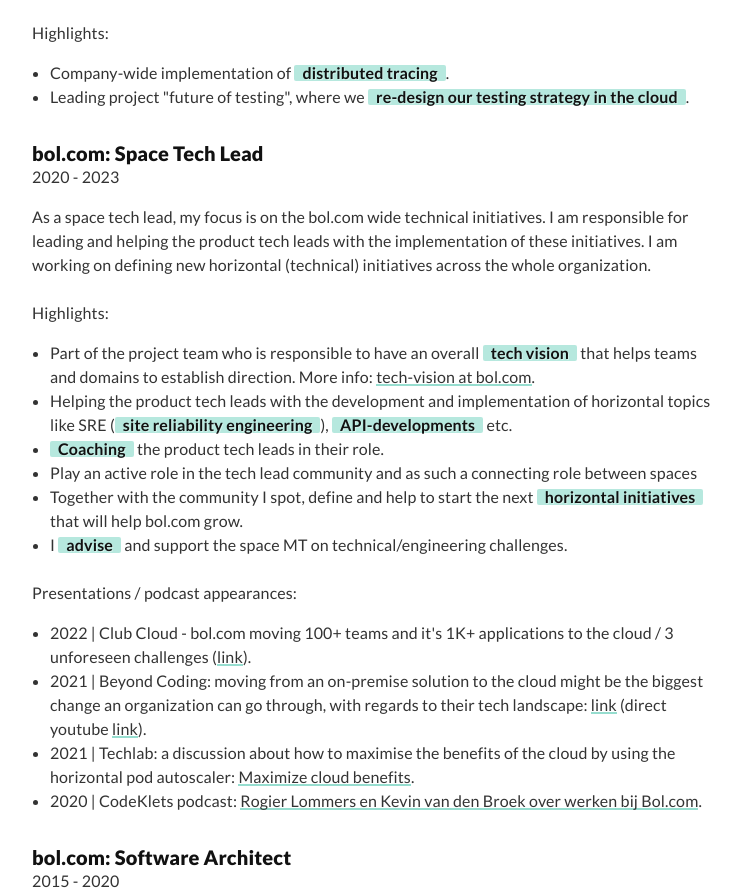
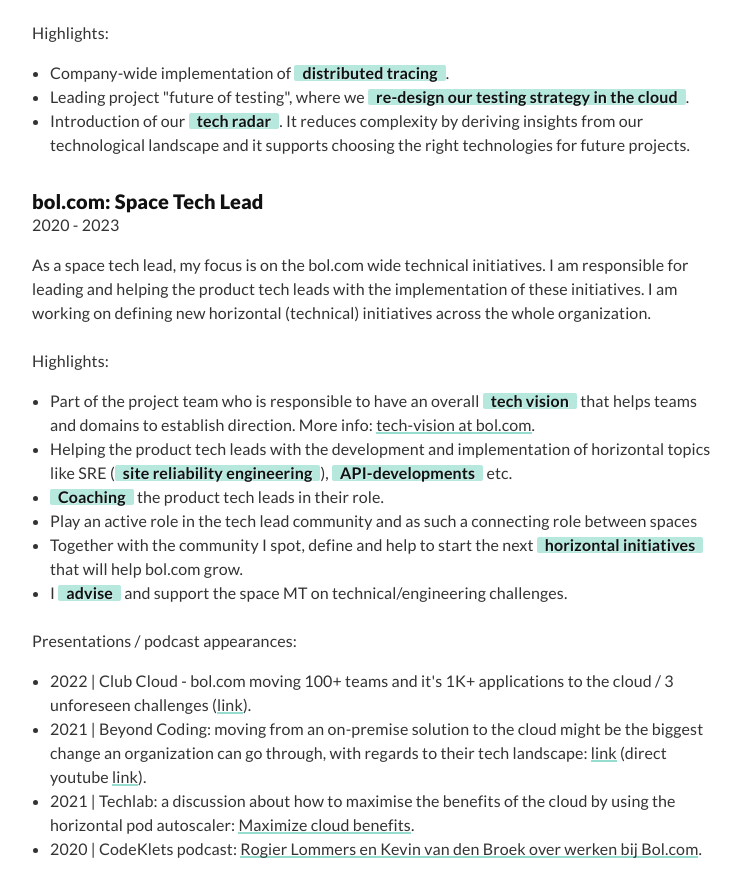
Before and after one commit to rogierlommers/resume, a plain HTML site: page src/assets/index.html in a window 1280 px wide. Shown: the part 905-1795 px from the top of the page, without its empty margins (374-1115 px from the left). Drawn offline with Linux system fonts and the light colour scheme.

Commit message:
Add tech radar

```diff
--- a/src/assets/index.html
+++ b/src/assets/index.html
@@ -598,6 +598,9 @@
                         <li>Company-wide implementation of <strong class="Tag">distributed tracing</strong>.</li>
                         <li>Leading project "future of testing", where we <strong class="Tag">re-design our testing
                                 strategy in the cloud</strong>.</li>
+                        <li>Introduction of our <strong class="Tag">tech radar</strong>. It reduces complexity by
+                            deriving insights from our technological landscape and it supports choosing the right
+                            technologies for future projects.</li>
                     </ul>
                 </div>
 
```
